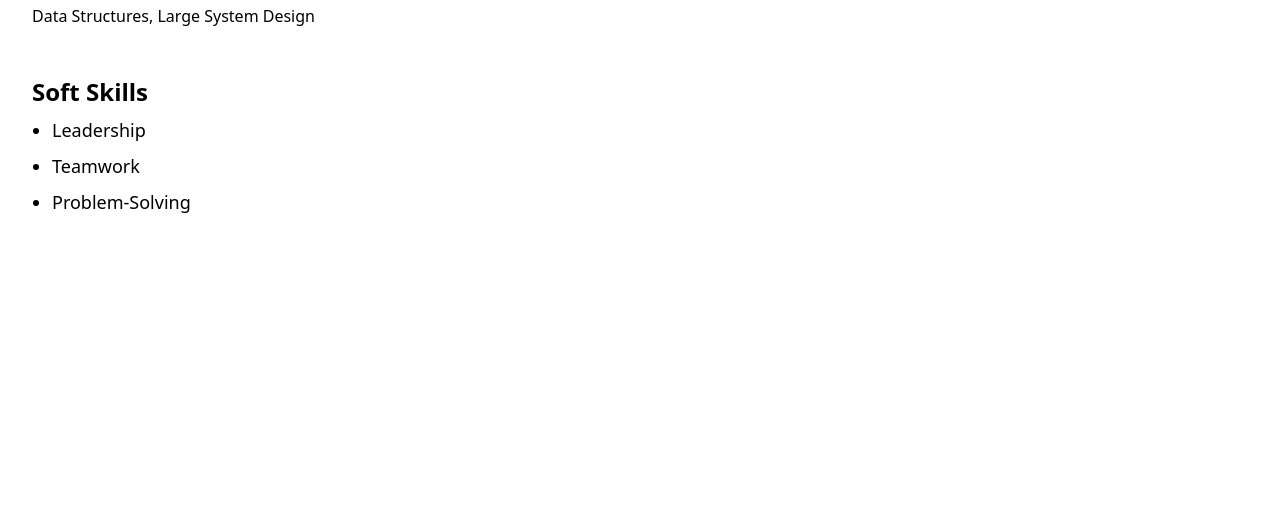
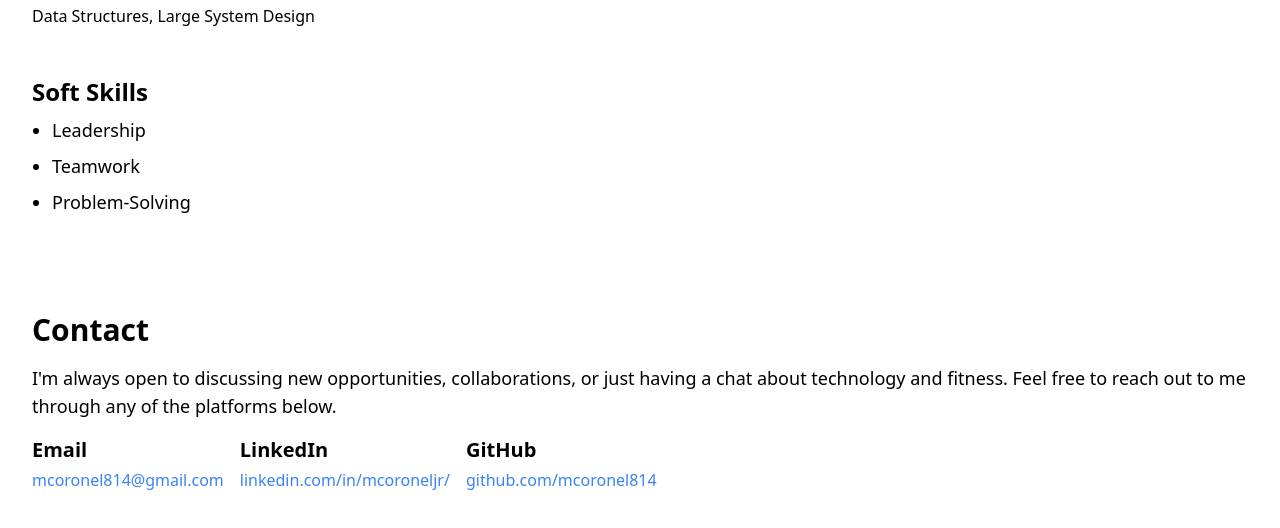
Before and after one commit to Manue1C/mypage, a Svelte app in the folder my-project/: page / in a window 1280 px wide. Shown: the part 2980-3508 px from the top of the page. Built offline with nearby package versions, Linux system fonts and the light colour scheme.

Commit message:
added content to contact section

```diff
--- a/my-project/src/Contact.svelte
+++ b/my-project/src/Contact.svelte
@@ -0,0 +1,34 @@
+<script lang="ts">
+    // Any necessary script logic
+  </script>
+
+  <div class="container mx-auto p-8">
+    <h2 class="text-3xl font-bold mb-4">Contact</h2>
+    <p class="text-lg mb-4">
+      I'm always open to discussing new opportunities, collaborations, or just having a chat about technology and fitness. Feel free to reach out to me through any of the platforms below.
+    </p>
+    <div class="flex flex-wrap gap-4">
+      <!-- Email -->
+      <div class="contact-method">
+        <h3 class="text-xl font-semibold mb-1">Email</h3>
+        <p><a class="text-blue-500 hover:underline" href="mailto:mcoronel814@gmail.com">mcoronel814@gmail.com</a></p>
+      </div>
+      <!-- LinkedIn -->
+      <div class="contact-method">
+        <h3 class="text-xl font-semibold mb-1">LinkedIn</h3>
+        <p><a class="text-blue-500 hover:underline" href="https://www.linkedin.com/in/mcoroneljr/" target="_blank" rel="noopener noreferrer">linkedin.com/in/mcoroneljr/</a></p>
+      </div>
+      <!-- GitHub -->
+      <div class="contact-method">
+        <h3 class="text-xl font-semibold mb-1">GitHub</h3>
+        <p><a class="text-blue-500 hover:underline" href="https://github.com/mcoronel814" target="_blank" rel="noopener noreferrer">github.com/mcoronel814</a></p>
+      </div>
+      <!-- More contact methods if needed -->
+    </div>
+  </div>
+
+  <style>
+    .contact-method {
+      margin-bottom: 1rem;
+    }
+  </style>
```
